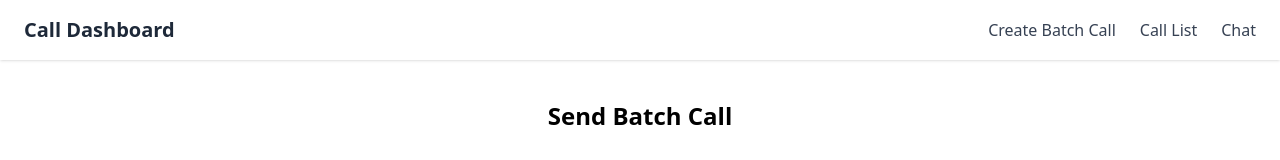
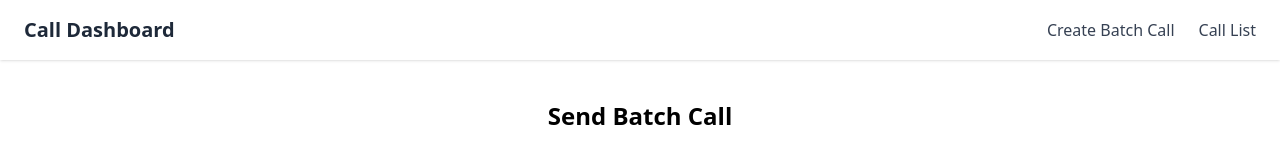
Before and after one commit to techabhi18/retell-ai, a React (Vite) app in the folder client/: page / in a window 1280 px wide. Shown: the top 160 px of the page. Built offline with nearby package versions, Linux system fonts and the light colour scheme.

Commit message:
remove chat

```diff
--- a/client/src/App.jsx
+++ b/client/src/App.jsx
@@ -12,7 +12,7 @@ const App = () => {
       <Routes>
         <Route path='/' element={<Home />} />
         <Route path='/call-list' element={<CallList />} />
-        <Route path='/chat' element={<Chat />} />
+        {/* <Route path='/chat' element={<Chat />} /> */}
       </Routes>
     </Router>
   )
--- a/client/src/components/Header.jsx
+++ b/client/src/components/Header.jsx
@@ -14,9 +14,9 @@ const Header = () => {
                 <Link to="/call-list" className="text-gray-700 hover:text-blue-600 font-medium">
                     Call List
                 </Link>
-                <Link to="/chat" className="text-gray-700 hover:text-blue-600 font-medium">
+                {/* <Link to="/chat" className="text-gray-700 hover:text-blue-600 font-medium">
                     Chat
-                </Link>
+                </Link> */}
             </nav>
         </header>
     );
```
